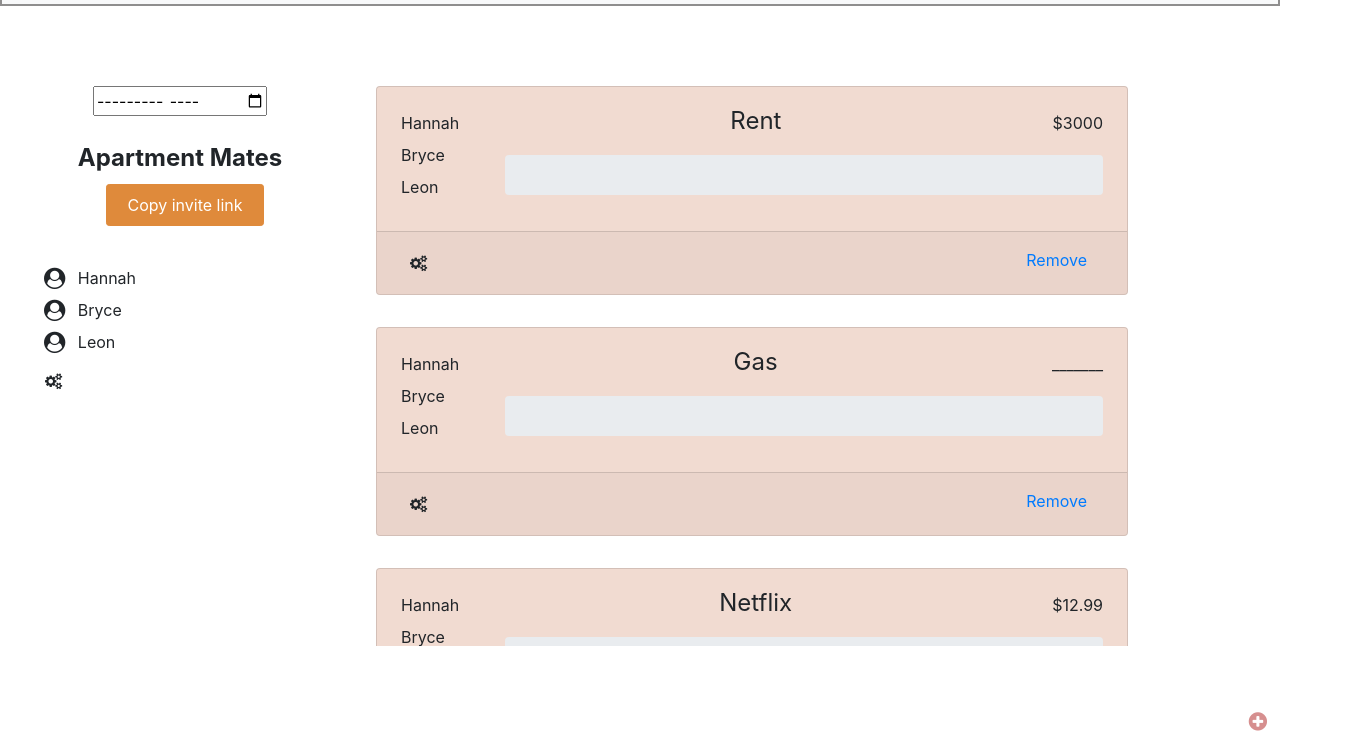
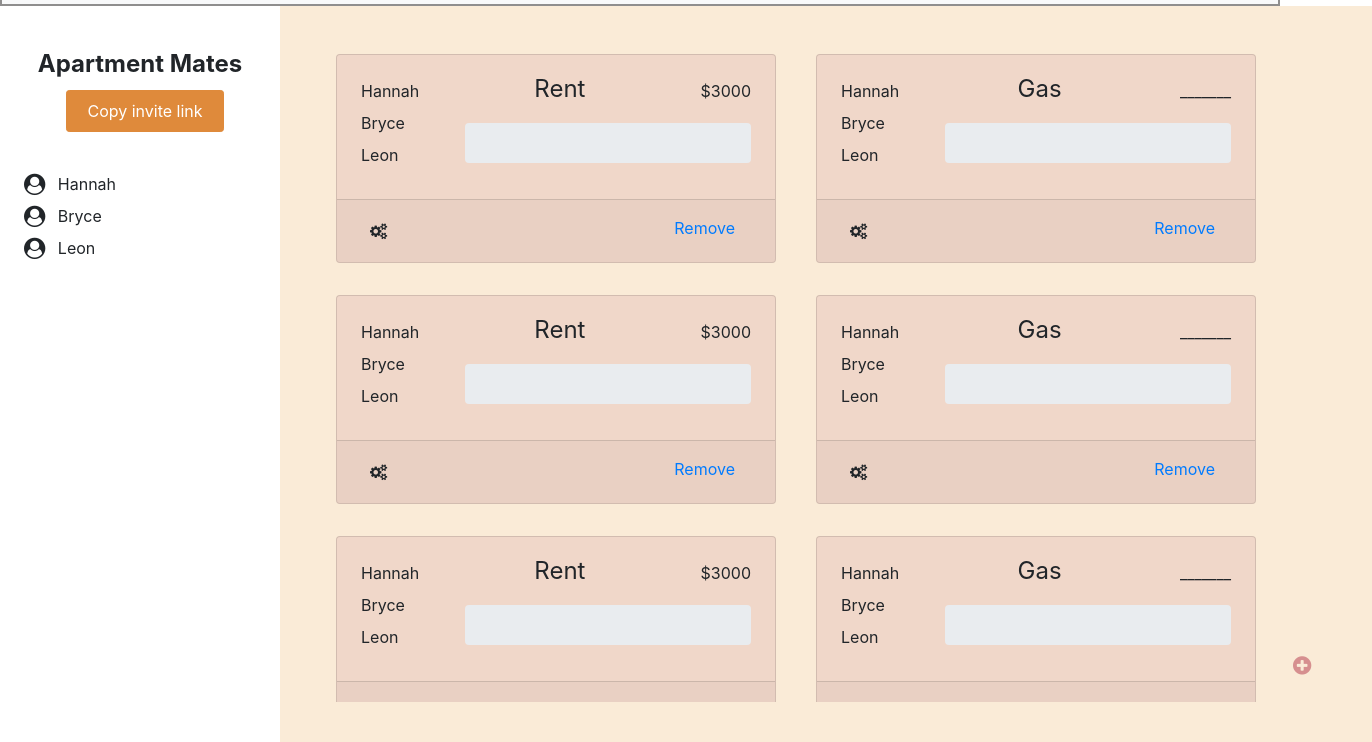
Before and after one commit to bryceparkman/cs326-gamma, a website: page public/apt-overview.html in a window 1280 px wide. Shown: the part 62-804 px from the top of the page, 1372 px wide, since content can reach past the window. Drawn offline with nearby package versions, Linux system fonts and the light colour scheme.

```diff
--- a/public/apt-overview.html
+++ b/public/apt-overview.html
@@ -32,7 +32,7 @@
             <a class="nav-link font-weight-bold text-dark" href="#">Apartment</a>
         </li>
         <li class="nav-item">
-            <a class="nav-link font-weight-bold text-dark" href="#">Costs</a>
+            <a class="nav-link text-dark" href="#">Costs</a>
         </li>
         <li class="nav-item">
             <a class="nav-link text-dark" href="#">Groceries</a>
@@ -47,10 +47,6 @@
 
     <!-- left side div-->
     <div id='aptOverviewLeft'>
-        <div class='text-center'>
-            <input type='month' placeholder="month"/>
-        </div>
-        <br>
         <div class='text-center'>
             <label id='apartmentMatesLbl'>Apartment Mates</label>
         </div>
@@ -70,17 +66,15 @@
                 <i class="fa fa-user-circle fa-lg"></i>
                 <label class='aptMatesBoxItemLbl'>Leon</label>
             </div>
-            <div>
-                <button class="btn editAptMatesBtn"><i class="fa fa-cogs"></i></button>
-            </div>
         </div>
     </div>
 
     <!-- right side div-->
-    <div class='container aptUtilityBox'>
-        <div class='row mb-4'>
-            <div class='col px-3 mr-3'>
-                <div class='card utilityCard mb-2'>
+    <div id='aptOverviewRight'>
+        <div class='container' id='aptUtilitiesBox'>
+            <div class='row mb-3'>
+                <div class='col px-3 mr-2'>
+                    <div class='card utilityCard mb-2 mt-2'>
                         <div class="card-block px-4 my-4 utilityCardHeader">
                             <div class='utilityContributors'>
                                 <label class='userLbl'>Hannah</label>
@@ -105,11 +99,8 @@
                         </div>
                     </div>
                 </div>
-
-        </div>
-        <div class='row mb-4'>
-            <div class='col px-3  mr-3'>
-                <div class='card utilityCard mb-2'>
+                <div class='col px-3 mr-2'>
+                    <div class='card utilityCard mb-2 mt-2'>
                         <div class="card-block px-4 my-4 utilityCardHeader">
                             <div class='utilityContributors'>
                                 <label class='userLbl'>Hannah</label>
@@ -135,9 +126,9 @@
                     </div>
                 </div>
             </div>
-        <div class='row mb-4'>
-            <div class='col px-3 mr-3'>
-                <div class='card utilityCard mb-2'>
+            <div class='row mb-3'>
+                <div class='col px-3 mr-2'>
+                    <div class='card utilityCard mb-2 mt-2'>
                         <div class="card-block px-4 my-4 utilityCardHeader">
                             <div class='utilityContributors'>
                                 <label class='userLbl'>Hannah</label>
@@ -147,8 +138,88 @@
                                 <label class='userLbl'>Leon</label>
                             </div>
                             <div>
-                            <label class='utilityLbl'>Netflix</label>
-                            <label class='priceLbl'>$12.99</label>
+                                <label class='utilityLbl'>Rent</label>
+                                <label class='priceLbl'>$3000</label>
+                            </div>
+                            <div class="progress contributionPercentageBar">
+                                <div class="progress-bar" role="progressbar" aria-valuenow="33" aria-valuemin="0" aria-valuemax="100"></div>
+                                <div class="progress-bar bg-success" role="progressbar" aria-valuenow="33" aria-valuemin="0" aria-valuemax="100"></div>
+                                <div class="progress-bar bg-info" role="progressbar" aria-valuenow="34" aria-valuemin="0" aria-valuemax="100"></div>
+                            </div>
+                        </div>
+                        <div class="card-footer text-muted">
+                            <button class="btn"><i class="fa fa-cogs"></i></button>
+                            <a href="#" class="card-link float-right mt-1">Remove</a>
+                        </div>
+                    </div>
+                </div>
+                <div class='col px-3 mr-2'>
+                    <div class='card utilityCard mb-2 mt-2'>
+                        <div class="card-block px-4 my-4 utilityCardHeader">
+                            <div class='utilityContributors'>
+                                <label class='userLbl'>Hannah</label>
+                                <br>
+                                <label class='userLbl'>Bryce</label>
+                                <br>
+                                <label class='userLbl'>Leon</label>
+                            </div>
+                            <div>
+                                <label class='utilityLbl'>Gas</label>
+                                <label class='priceLbl'>_______</label>
+                            </div>
+                            <div class="progress contributionPercentageBar">
+                                <div class="progress-bar" role="progressbar" aria-valuenow="33" aria-valuemin="0" aria-valuemax="100"></div>
+                                <div class="progress-bar bg-success" role="progressbar" aria-valuenow="33" aria-valuemin="0" aria-valuemax="100"></div>
+                                <div class="progress-bar bg-info" role="progressbar" aria-valuenow="34" aria-valuemin="0" aria-valuemax="100"></div>
+                            </div>
+                        </div>
+                        <div class="card-footer text-muted">
+                            <button class="btn"><i class="fa fa-cogs"></i></button>
+                            <a href="#" class="card-link float-right mt-1">Remove</a>
+                        </div>
+                    </div>
+                </div>
+            </div>
+            <div class='row mb-3'>
+                <div class='col px-3 mr-2'>
+                    <div class='card utilityCard mb-2 mt-2'>
+                        <div class="card-block px-4 my-4 utilityCardHeader">
+                            <div class='utilityContributors'>
+                                <label class='userLbl'>Hannah</label>
+                                <br>
+                                <label class='userLbl'>Bryce</label>
+                                <br>
+                                <label class='userLbl'>Leon</label>
+                            </div>
+                            <div>
+                                <label class='utilityLbl'>Rent</label>
+                                <label class='priceLbl'>$3000</label>
+                            </div>
+                            <div class="progress contributionPercentageBar">
+                                <div class="progress-bar" role="progressbar" aria-valuenow="33" aria-valuemin="0" aria-valuemax="100"></div>
+                                <div class="progress-bar bg-success" role="progressbar" aria-valuenow="33" aria-valuemin="0" aria-valuemax="100"></div>
+                                <div class="progress-bar bg-info" role="progressbar" aria-valuenow="34" aria-valuemin="0" aria-valuemax="100"></div>
+                            </div>
+                        </div>
+                        <div class="card-footer text-muted">
+                            <button class="btn"><i class="fa fa-cogs"></i></button>
+                            <a href="#" class="card-link float-right mt-1">Remove</a>
+                        </div>
+                    </div>
+                </div>
+                <div class='col px-3 mr-2'>
+                    <div class='card utilityCard mb-2 mt-2'>
+                        <div class="card-block px-4 my-4 utilityCardHeader">
+                            <div class='utilityContributors'>
+                                <label class='userLbl'>Hannah</label>
+                                <br>
+                                <label class='userLbl'>Bryce</label>
+                                <br>
+                                <label class='userLbl'>Leon</label>
+                            </div>
+                            <div>
+                                <label class='utilityLbl'>Gas</label>
+                                <label class='priceLbl'>_______</label>
                             </div>
                             <div class="progress contributionPercentageBar">
                                 <div class="progress-bar" role="progressbar" aria-valuenow="33" aria-valuemin="0" aria-valuemax="100"></div>
@@ -164,10 +235,10 @@
                 </div>
             </div>
         </div>
-</div>
-
         <div>
             <button class="btn" id='aptOverviewAddUtilityBtn'><i class="fa fa-plus-circle fa-lg"></i></button>
+        </div>
+    </div>
 </div>
 
 </body>
--- a/public/styles.css
+++ b/public/styles.css
@@ -371,12 +371,19 @@
 
 #aptOverviewParent {
     display: flex;
+    height: 100%;
+    width: 100%;
 }
 
 #aptOverviewLeft {
-    margin-top: 10vh;
-    flex: 1;
-    float: right;
+    margin-top: 5vh;
+}
+
+#aptOverviewRight {
+    background-color: antiquewhite;
+    width: 100%;
+    height: 100%;
+    display: flex;
 }
 
 #apartmentMatesLbl {
@@ -385,8 +392,8 @@
 }
 
 #aptMatesBox {
-    width:40vh;
-    height:61.5vh;
+    width:35vh;
+    height:40vh;
     margin-left: auto;
     margin-right: auto;
     margin-top: 3vh;
@@ -402,15 +409,12 @@
     margin-left: 1vh;
 }
 
-.editAptMatesBtn {
-    margin-left: -1.5vh;
-}
-
-.aptUtilityBox {
-    height: 70vh;
-    width: 100vh;
-    margin-right: 15vh;
-    margin-top: 10vh;
+#aptUtilitiesBox {
+    height: 82vh;
+    width: 120vh;
+    margin-top: 5vh;
+    margin-left: 5vh;
+    margin-bottom: 5vh;
     overflow: scroll;
 }
 
@@ -451,8 +455,8 @@
 
 #aptOverviewAddUtilityBtn {
     color: rgb(214, 143, 143);
-    float: right;
-    margin-top: -5vh;
+    margin-top: 80vh;
+    margin-right: 6vh;
 }
 
 /* https://www.w3schools.com/howto/tryit.asp?filename=tryhow_css_modal */
@@ -468,7 +472,7 @@
     overflow: auto; /* Enable scroll if needed */
     background-color: rgb(0,0,0); /* Fallback color */
     background-color: rgba(0,0,0,0.4); /* Black w/ opacity */
-  }
+}
 
 /* Modal Content */
 .modal-content {
```
Also changed, not shown: public/apt-creation.html (+2 -2 lines), public/apt-creation.js (added, +46 -0 lines), public/apt-overview.js (added, +85 -0 lines). Lines whose indentation alone changed are shown as unchanged.
